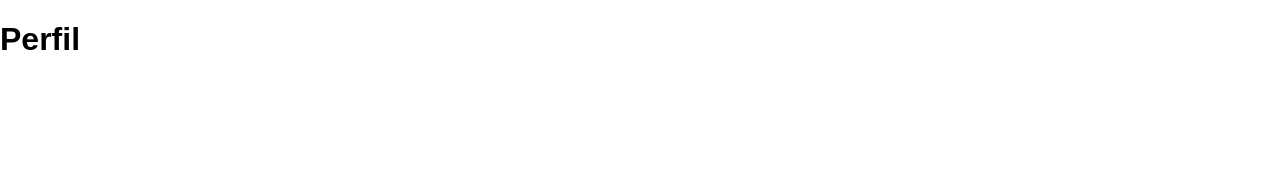
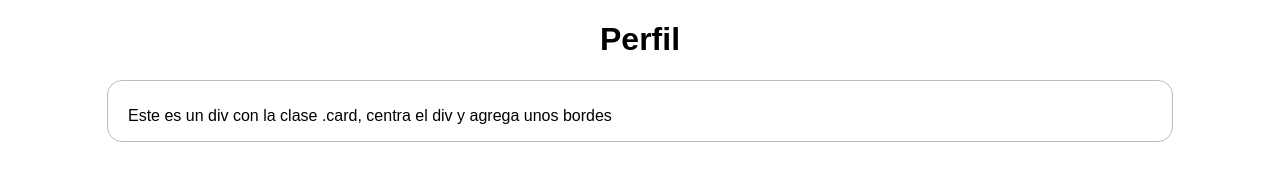
Before and after one commit to ginogalarza/con-readme, a plain HTML site: page index.html in a window 1280 px wide. Drawn offline with Linux system fonts and the light colour scheme.

Commit message:
Mejora de los estilos para el documento hmtl

```diff
--- a/index.html
+++ b/index.html
@@ -7,6 +7,9 @@
     <link rel="stylesheet" href="style.css">
 </head>
 <body>
-    <h1>Perfil</h1>
+    <h1 class="title">Perfil</h1>
+    <div class="card">
+        <p>Este es un div con la clase .card, centra el div y agrega unos bordes</p>
+    </div>
 </body>
 </html>
--- a/style.css
+++ b/style.css
@@ -3,3 +3,16 @@ body {
     padding: 0;
     font-family: Arial, Helvetica, sans-serif;
 }
+
+.title {
+    text-align: center;
+}
+
+.card {
+    width: 80%;
+    height: 40px;
+    margin: auto;
+    border: 1px solid rgb(185, 185, 185);
+    border-radius: 15px;
+    padding: 10px 20px;
+}
```
